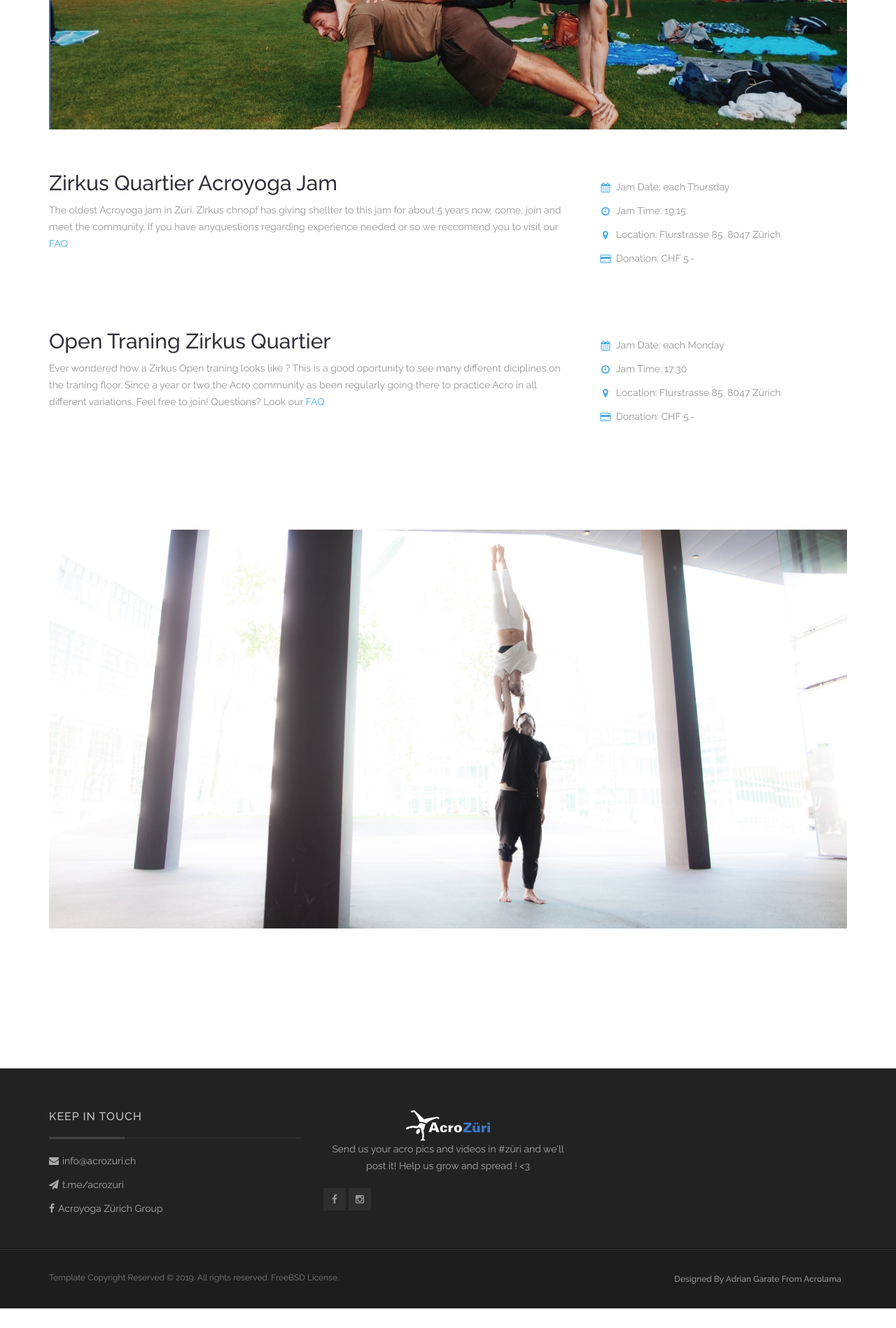
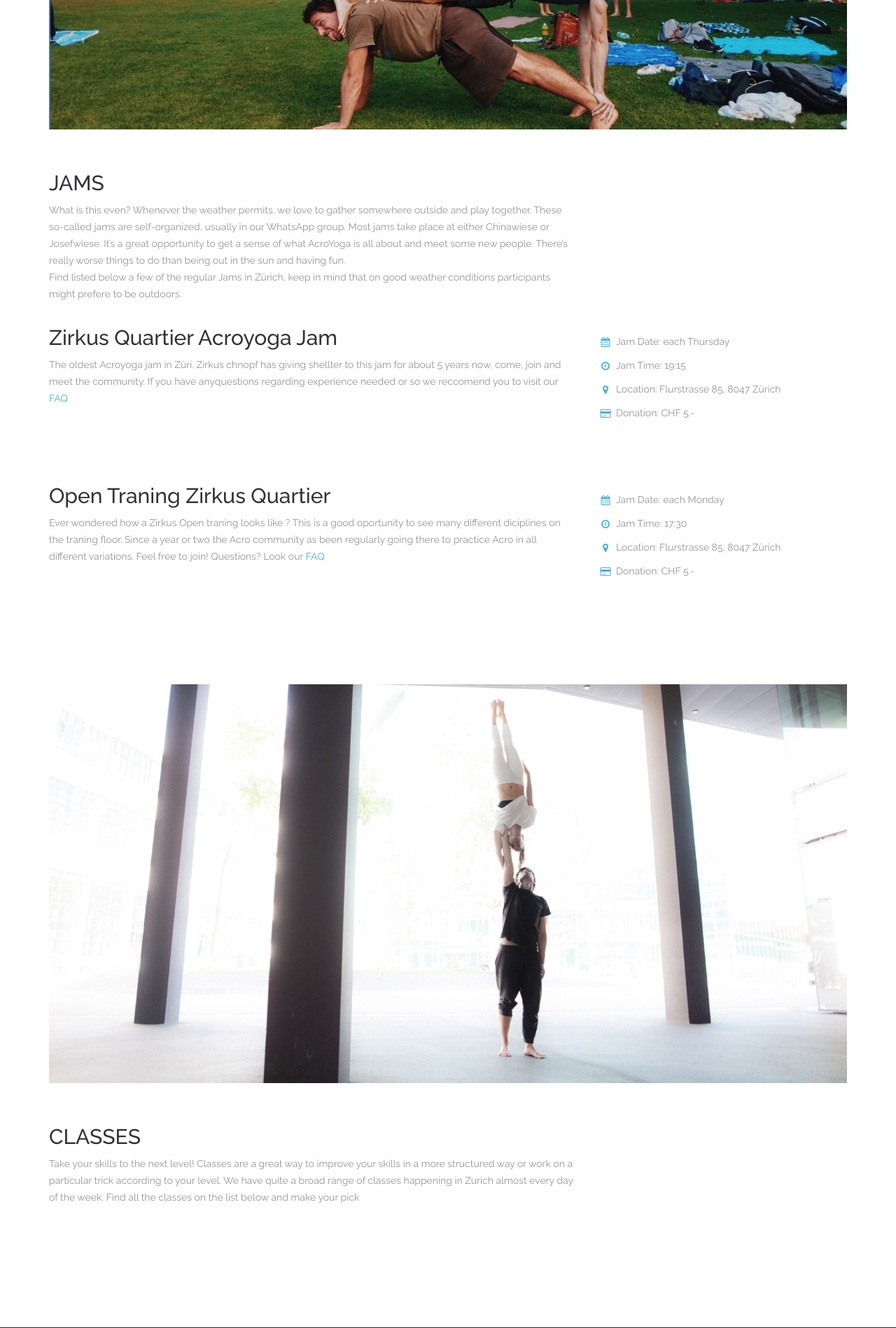
Before and after one commit to adux/acrozuri, a Django app: page /events/ in a window 1280 px wide. Shown: the part 587-2485 px from the top of the page at 70% size. Before the commit the page ends 2457 px from the top, so only its background shows below. Run offline with Django 3.2, Linux system fonts and the light colour scheme; data that the repository does not hold is empty; some libraries are stand-ins or nearby versions.

Commit message:
Only Forms missing for MVP

```diff
--- a/acrozuri/templates/pages/event.html
+++ b/acrozuri/templates/pages/event.html
@@ -1,11 +1,19 @@
 {% extends "base.html" %} {% load static i18n %}
 {% block content %}
     <!-- main content start -->
-    <section id="main-content" class="main-content pad-60">
+    <section id="events" class="main-content pad-60">
       <div class="container">
         <div class="row">
           <div class="col-md-12 pad-b-60">
               <img src="{%static "images/all/jam.jpg" %}" class="img-responsive" alt="Jam Images">
+          </div>
+        </div>
+        <div class="row">
+            <div class="col-sm-8 col-xs-12">
+                <div class="article">
+                    <h2>JAMS</h2>
+                    <p>What is this even? Whenever the weather permits, we love to gather somewhere outside and play together. These so-called jams are self-organized, usually in our WhatsApp group. Most jams take place at either Chinawiese or Josefwiese. It’s a great opportunity to get a sense of what AcroYoga is all about and meet some new people. There’s really worse things to do than being out in the sun and having fun.</br> Find listed below a few of the regular Jams in Zürich, keep in mind that on good weather conditions participants might prefere to be outdoors.</p></br>
+                </div>
             </div>
         </div>
         <div class="row">
@@ -45,13 +53,21 @@
     <!-- main content end -->
 
     <!-- feature start -->
-    <section id="feature" class="feature pad-b-80">
+    <section id="classes" class="main-content pad-b-80">
         <div class="container">
             <div class="row">
               <div class="col-md-12 pad-b-60">
                   <img src="{%static "images/all/class.jpg" %}" class="img-responsive" alt="Jam Images">
               </div>
             </div><!-- ./row -->
+            <div class="row">
+                <div class="col-sm-8 col-xs-12">
+                    <div class="article">
+                        <h2>CLASSES</h2>
+                        <p>Take your skills to the next level! Classes are a great way to improve your skills in a more structured way or work on a particular trick according to your level. We have quite a broad range of classes happening in Zurich almost every day of the week. Find all the classes on the list below and make your pick</p></br>
+                    </div>
+                </div>
+            </div>
             <div class="row">
                 <div class="row pad-b-60">{% for obj in class %}
                     <div class="col-md-4 col-sm-4 col-xs-12">
--- a/acrozuri/templates/pages/member.html
+++ b/acrozuri/templates/pages/member.html
@@ -26,7 +26,9 @@
                                 </div>
                             </div> <!--/.col-->
                         </div> <!--/.row-->
-                        <p>If you feel you want to help in any of this tasks, have any cool ideas to share, or have any suggestions just get in touch by clicking<a href="#"> HERE</a> and write us.</p>
+                         <p>If you feel you want to help in any of this tasks, have any cool ideas to share, or have any suggestions just get in touch by clicking<a href="mailto=info@acrozuri.ch"> HERE</a> and write us.</p>
+                         <p><strong>By becoming a member of the Acro Züri Verein</strong> you will help grow the Acrobatics and AcroYoga community in Zurich. Together, we will be able to provide training spaces, invite teachers, organize events and keep prices as low as possible to make Acrobatics and AcroYoga accessible to everyone. We don’t like to think of you becoming a member as being of transactional nature. Rather, <strong>we’d like everyone to feel like a team working together to create a future with the Verein</strong>. As mentioned before, this includes creating training possibilities, subsidizing workshops and providing a platform for people to learn and share.</p>
+                         <p><strong>With the 100 CHF fee per year</strong> we pay the rent for our training space, we invite teachers to hold workshops, and we support acro-related events and projects.</p>
                     </div> <!--/.col-->
                     <div class="col-md-4 col-sm-4 col-xs-12">
                         <div class="volunteer text-center">
```
Also changed, not shown: acrozuri/templates/pages/contact.html (+4 -4 lines). Lines whose indentation alone changed are shown as unchanged.
